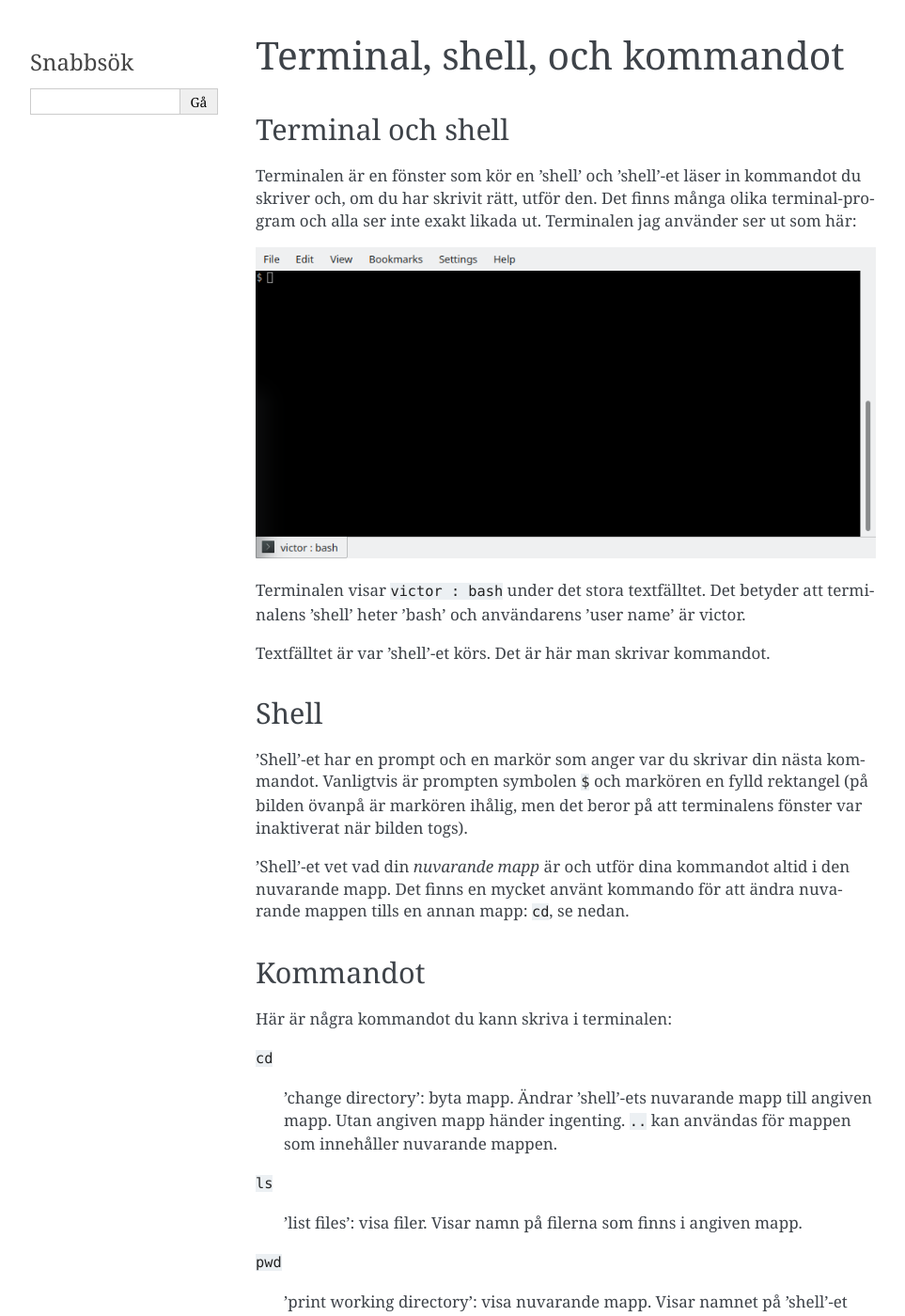
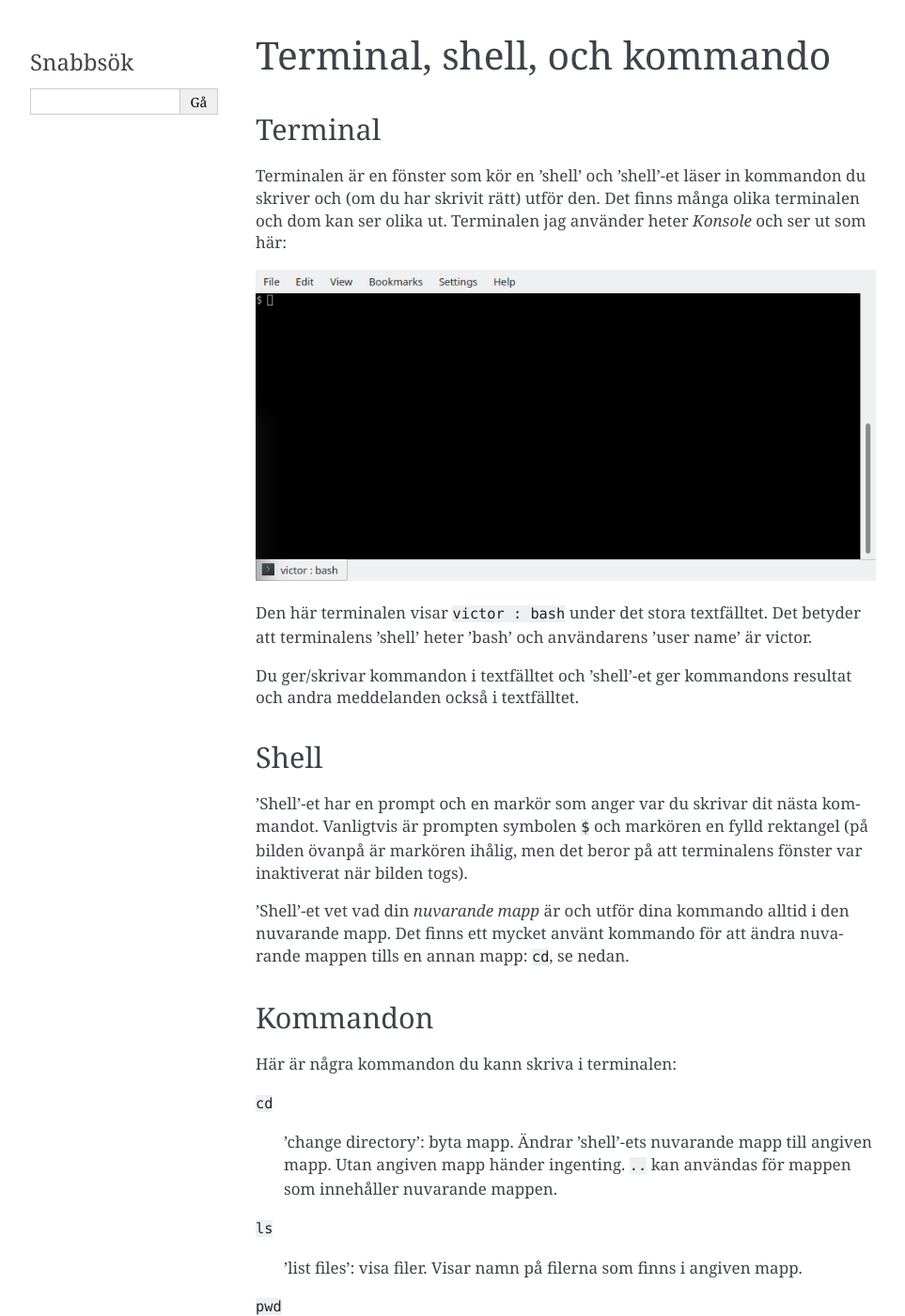
Before and after one commit to vbos70/KodKlubben, a Sphinx documentation site: the page built from docs/terminal.rst, in a window 1280 px wide and 1400 px high. Shown: the whole window at 94% size, without its empty margins (148-1111 px from the left). Built offline with Sphinx 7.4.7, drawn with Linux system fonts in a browser that asks for light colours.

Commit message:
typos corrected.

```diff
--- a/docs/terminal.rst
+++ b/docs/terminal.rst
@@ -1,40 +1,41 @@
-Terminal, shell, och kommandot
-==============================
+Terminal, shell, och kommando
+=============================
 
 
-Terminal och shell
-------------------
+Terminal
+--------
 
 Terminalen är en fönster som kör en 'shell' och 'shell'-et läser in
-kommandot du skriver och, om du har skrivit rätt, utför den. Det finns
-många olika terminal-program och alla ser inte exakt likada
-ut. Terminalen jag använder ser ut som här:
+kommandon du skriver och (om du har skrivit rätt) utför den. Det finns
+många olika terminalen och dom kan ser olika ut. Terminalen jag
+använder heter *Konsole* och ser ut som här:
 
 .. image:: images/terminal.png
 
-Terminalen visar ``victor : bash`` under det stora textfälltet. Det
-betyder att terminalens 'shell' heter 'bash' och användarens 'user
-name' är victor.
+Den här terminalen visar ``victor : bash`` under det stora
+textfälltet. Det betyder att terminalens 'shell' heter 'bash' och
+användarens 'user name' är victor.
 
-Textfälltet är var 'shell'-et körs. Det är här man skrivar kommandot.
+Du ger/skrivar kommandon i textfälltet och 'shell'-et ger kommandons
+resultat och andra meddelanden också i textfälltet.
 
 Shell
 -----
 
-'Shell'-et har en prompt och en markör som anger var du skrivar din
+'Shell'-et har en prompt och en markör som anger var du skrivar dit
 nästa kommandot. Vanligtvis är prompten symbolen ``$`` och markören en
 fylld rektangel (på bilden övanpå är markören ihålig, men det beror på
 att terminalens fönster var inaktiverat när bilden togs).
 
-'Shell'-et vet vad din *nuvarande mapp* är och utför dina kommandot
-altid i den nuvarande mapp. Det finns en mycket använt kommando för
+'Shell'-et vet vad din *nuvarande mapp* är och utför dina kommando
+alltid i den nuvarande mapp. Det finns ett mycket använt kommando för
 att ändra nuvarande mappen tills en annan mapp: ``cd``, se nedan.
 
 
-Kommandot
+Kommandon
 ---------
 
-Här är några kommandot du kann skriva i terminalen:
+Här är några kommandon du kann skriva i terminalen:
 
 ``cd``
 
```
